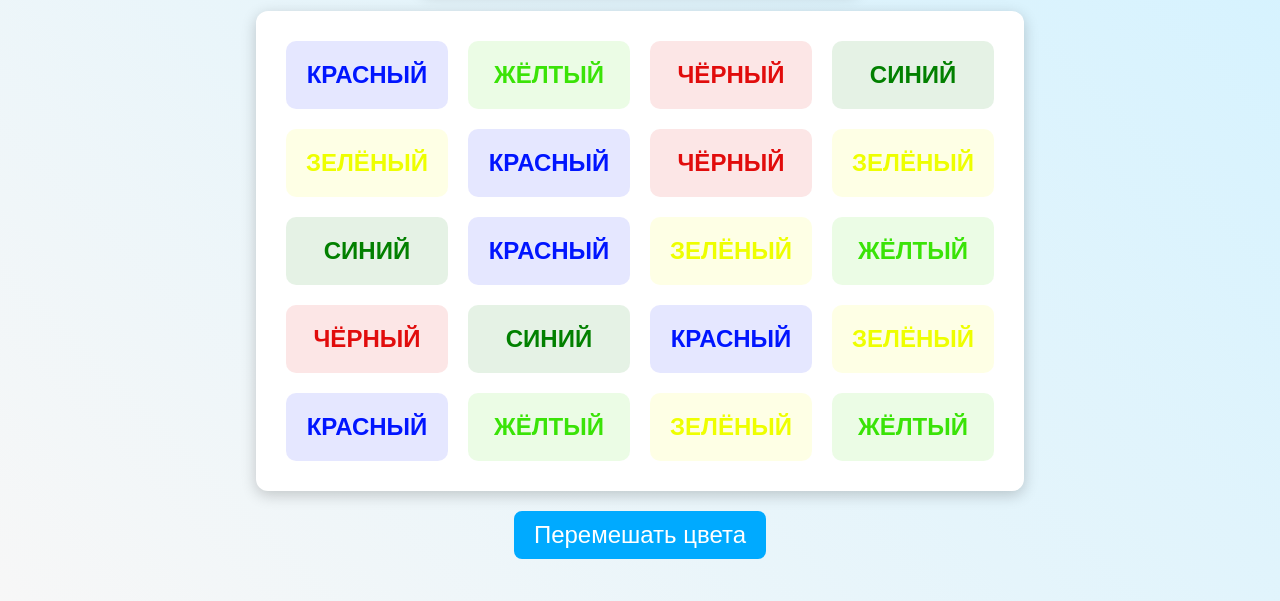
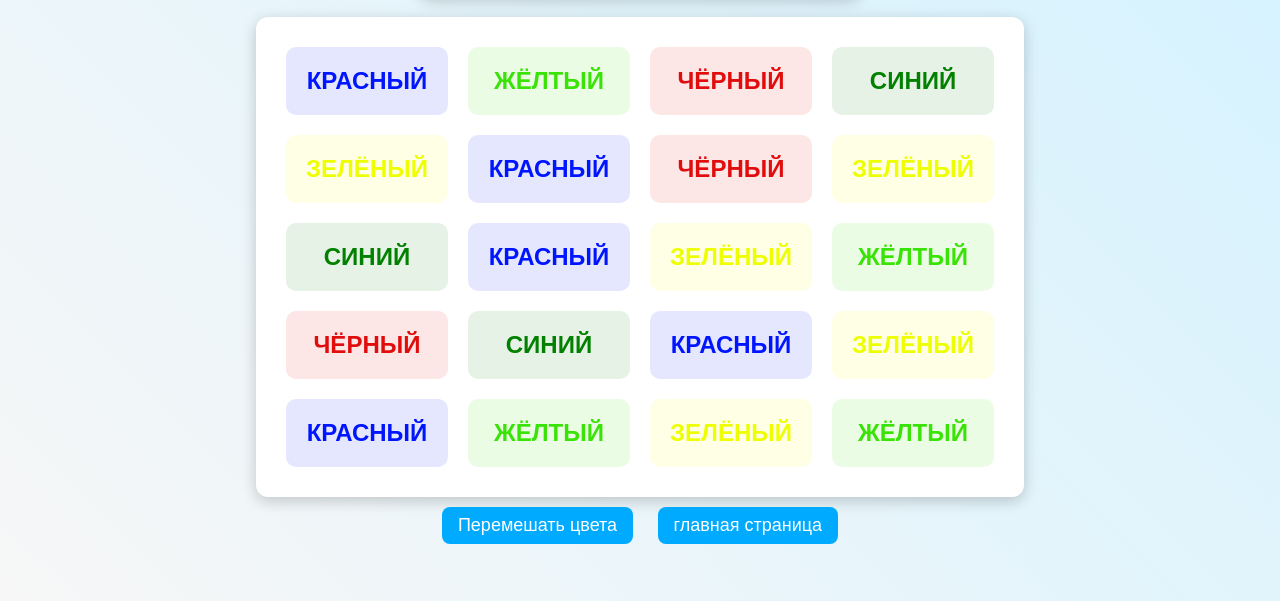
Before and after one commit to Dasturchi2010/Color-game, a plain HTML site: page rus.html in a window 1280 px wide. Shown: the part 199-800 px from the top of the page. Drawn offline with nearby package versions, Linux system fonts and the light colour scheme.

Commit message:
add file

```diff
--- a/rus.html
+++ b/rus.html
@@ -102,23 +102,35 @@
         .зелёный:hover { background-color: rgb(238, 255, 0); color: #fff; }
         .синий:hover { background-color: rgb(2, 128, 0); color: #fff; }
 
-        .shuffle-btn {
-            margin-top: 20px;
-            font-size: 24px;
-            padding: 10px 20px;
+        .shuffle-btn, .home-btn {
+    margin: 10px; /* Tugmalar orasidagi masofa */
+    font-size: 18px; /* Kichikroq shrift */
+    padding: 8px 16px; /* Kichikroq joylashuv */
     background-color: #00aaff;
     color: white;
     border: none;
     border-radius: 8px;
     cursor: pointer;
-            display: flex;
-            align-items: center;
-            justify-content: center;
+    display: inline-block; /* Yonma-yon qilish uchun */
+    text-align: center;
 }
 
-        .shuffle-btn:hover {
+.shuffle-btn:hover, .home-btn:hover {
     background-color: #0077cc;
 }
+
+/* Tugmalarni o'rtaga va yonma-yon joylashtirish */
+.game-container {
+    display: flex;
+    flex-direction: column;
+    justify-content: center;
+    align-items: center;
+}
+
+button {
+    display: inline-block;
+}
+
 
         @media (max-width: 768px) {
             .container {
@@ -165,9 +177,10 @@
             <div class="word жёлтый">ЖЁЛТЫЙ</div>
         </div>
 
-        <button class="shuffle-btn" onclick="shuffleWords()">
-            <i class="bi bi-arrow-clockwise"></i> Перемешать цвета
-        </button>
+        <div class="button-container">
+            <button class="shuffle-btn" onclick="shuffleWords()">Перемешать цвета</button>
+            <button class="home-btn" onclick="location.href='index.html'">главная страница</button>
+        </div>
     </div>
 
     <script>
```
Also changed, not shown: index.html (+1 -1 lines), ingliz.html (+25 -11 lines), uzbek.html (+22 -13 lines). Lines whose indentation alone changed are shown as unchanged.
